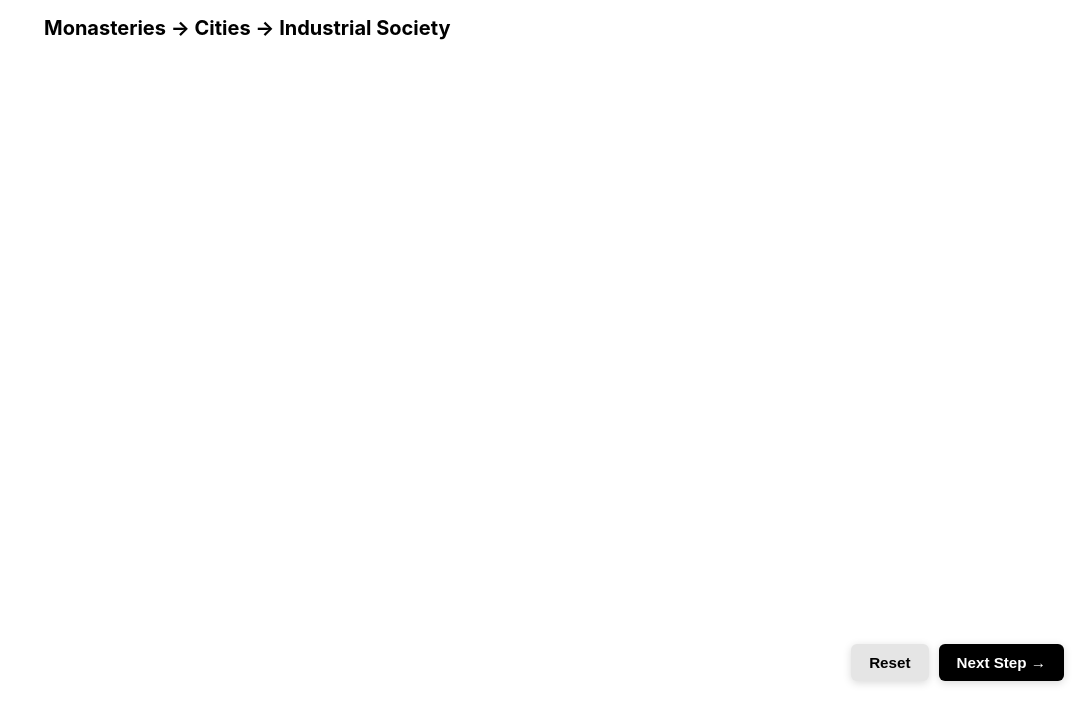
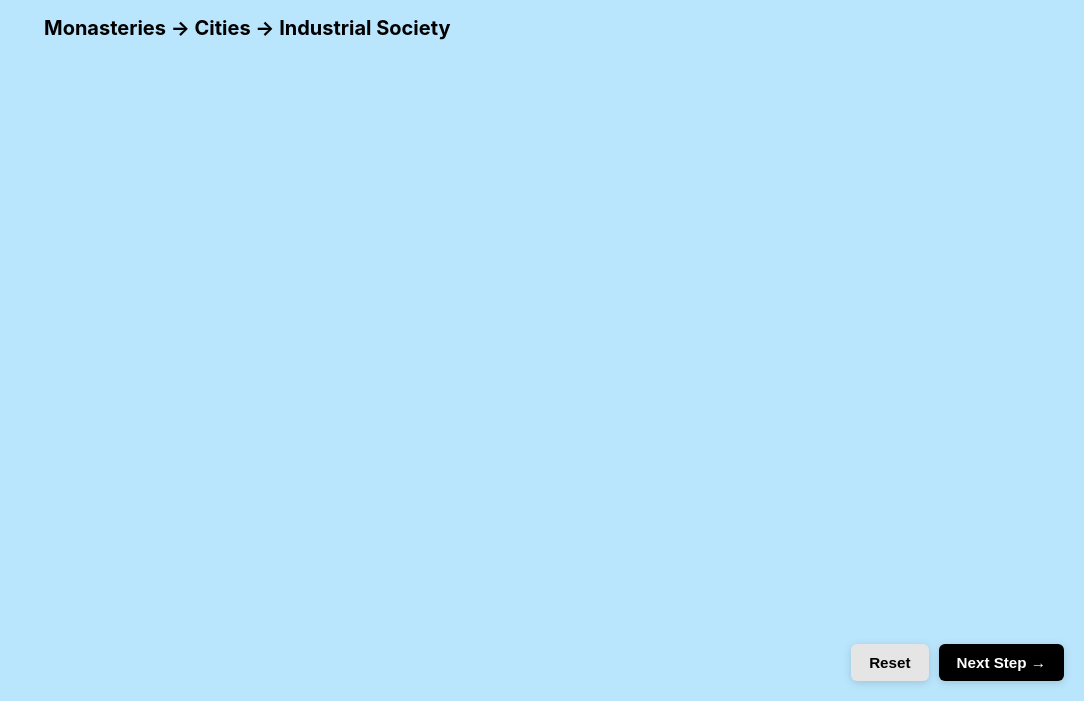
Before and after one commit to Lindykae/human-artifact, a plain HTML site: page infographic.html in a window 1280 px wide. Shown: the part 99-800 px from the top of the page, without its empty margins (196-1280 px from the left). Drawn offline with Linux system fonts and the light colour scheme.

Commit message:
Change background color of infographic

```diff
--- a/infographic.html
+++ b/infographic.html
@@ -7,7 +7,7 @@
     <style>
         body {
             font-family: -apple-system, BlinkMacSystemFont, "Segoe UI", Roboto, Helvetica, Arial, sans-serif;
-            background-color: #ffffff;
+            background-color: #bae6fd;
             color: #000000;
             max-width: 800px;
             margin: 40px auto;
```
